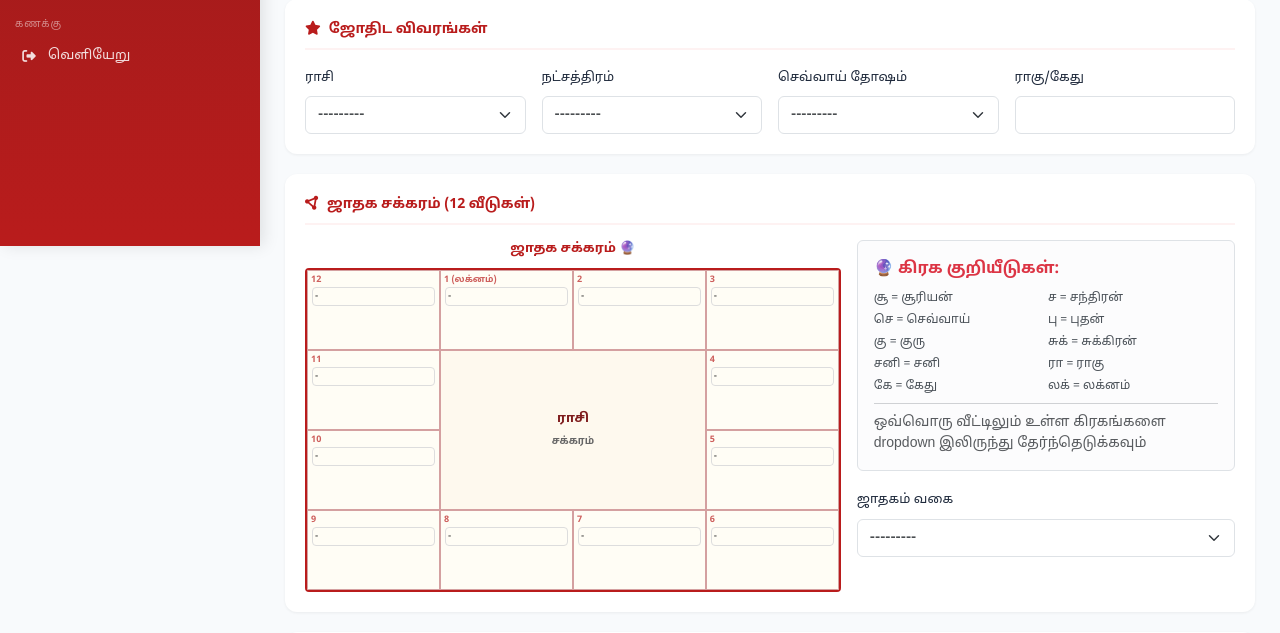
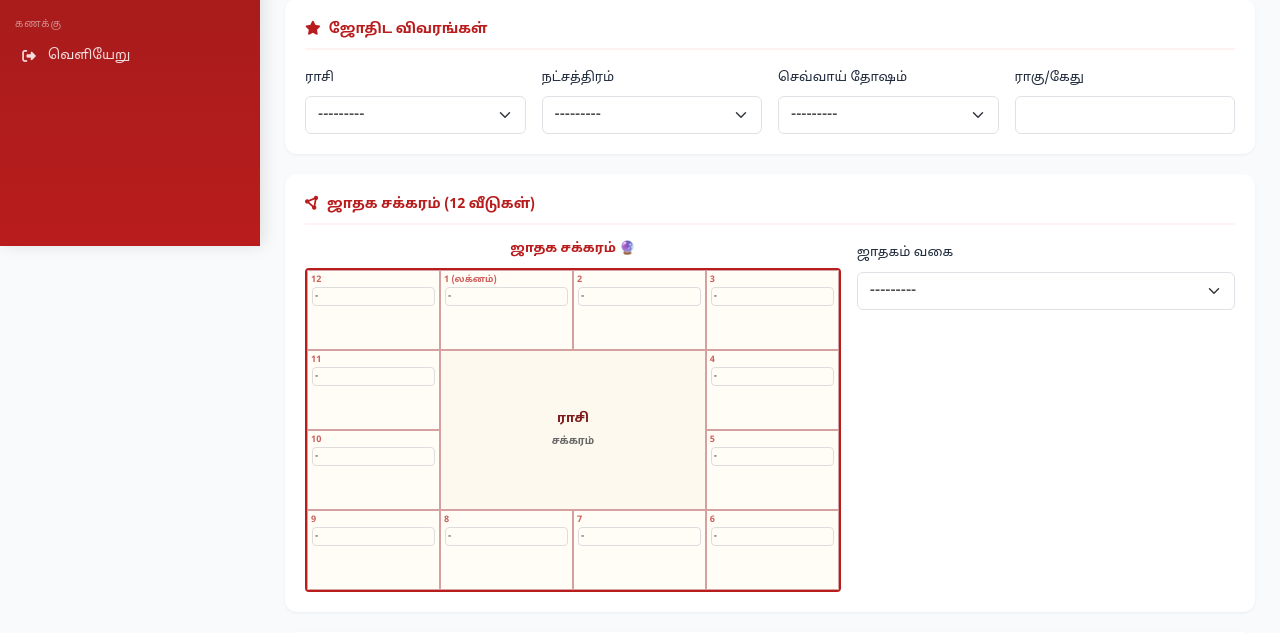
Before and after one commit to asaimani/sembodai, a Django app: page /candidates/add/ in a window 1280 px wide. Shown: the part 554-1187 px from the top of the page. Run offline with Django 5.2, Linux system fonts and the light colour scheme; the visitor is signed in with stand-in values (Sample User, id 1); data that the repository does not hold is empty; some libraries are stand-ins or nearby versions.

Commit message:
remove planet symbols info box from form

```diff
--- a/templates/matrimony/candidate_form.html
+++ b/templates/matrimony/candidate_form.html
@@ -95,23 +95,6 @@
             {% include 'matrimony/_jathagam_chart.html' with form_mode=True %}
         </div>
         <div class="col-md-5">
-            <div class="alert alert-light border mb-3">
-                <p class="fw-bold text-danger mb-2">🔮 கிரக குறியீடுகள்:</p>
-                <div class="row g-1" style="font-size:12px">
-                    <div class="col-6">சூ = சூரியன்</div>
-                    <div class="col-6">ச = சந்திரன்</div>
-                    <div class="col-6">செ = செவ்வாய்</div>
-                    <div class="col-6">பு = புதன்</div>
-                    <div class="col-6">கு = குரு</div>
-                    <div class="col-6">சுக் = சுக்கிரன்</div>
-                    <div class="col-6">சனி = சனி</div>
-                    <div class="col-6">ரா = ராகு</div>
-                    <div class="col-6">கே = கேது</div>
-                    <div class="col-6">லக் = லக்னம்</div>
-                </div>
-                <hr class="my-2">
-                <p class="small text-muted mb-0">ஒவ்வொரு வீட்டிலும் உள்ள கிரகங்களை dropdown இலிருந்து தேர்ந்தெடுக்கவும்</p>
-            </div>
             <label class="form-label fw-500">ஜாதகம் வகை</label>
             {{ form.jathagam }}
         </div>
```
